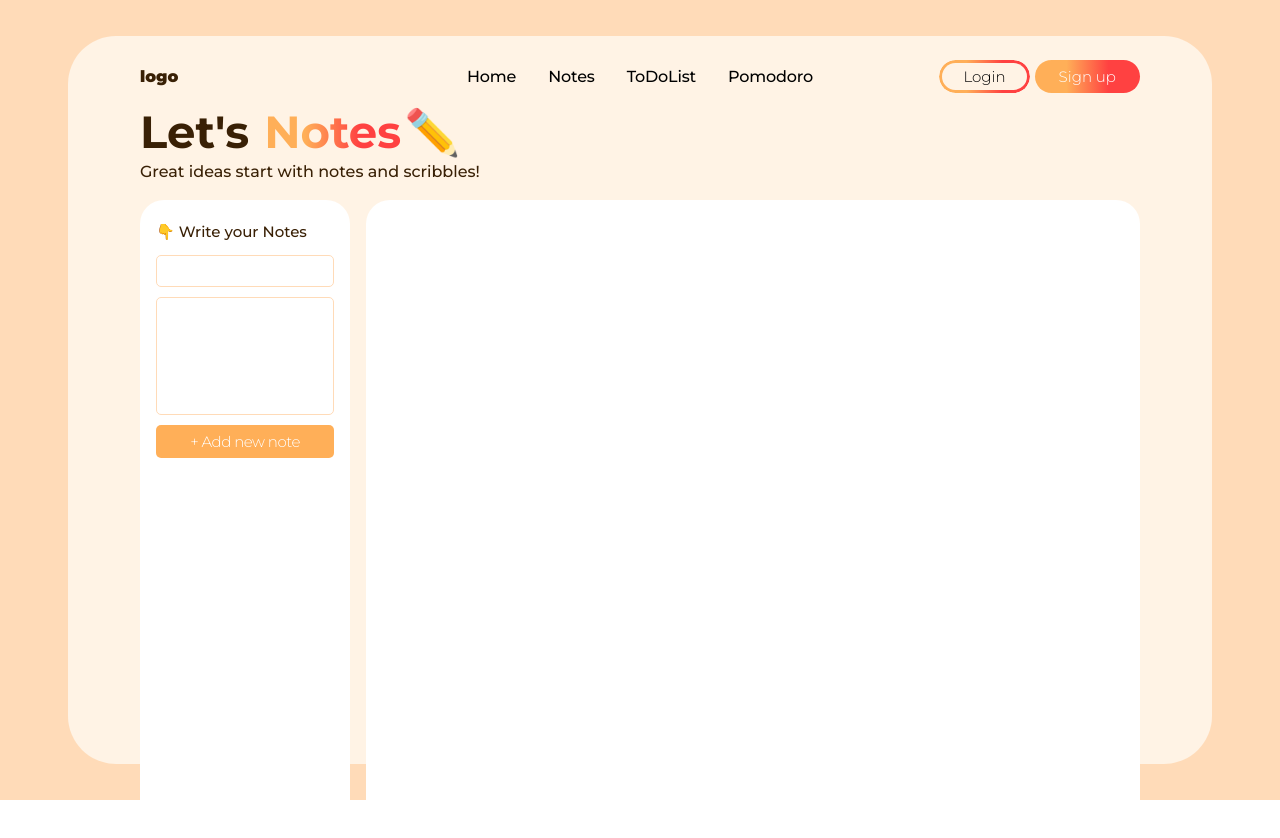
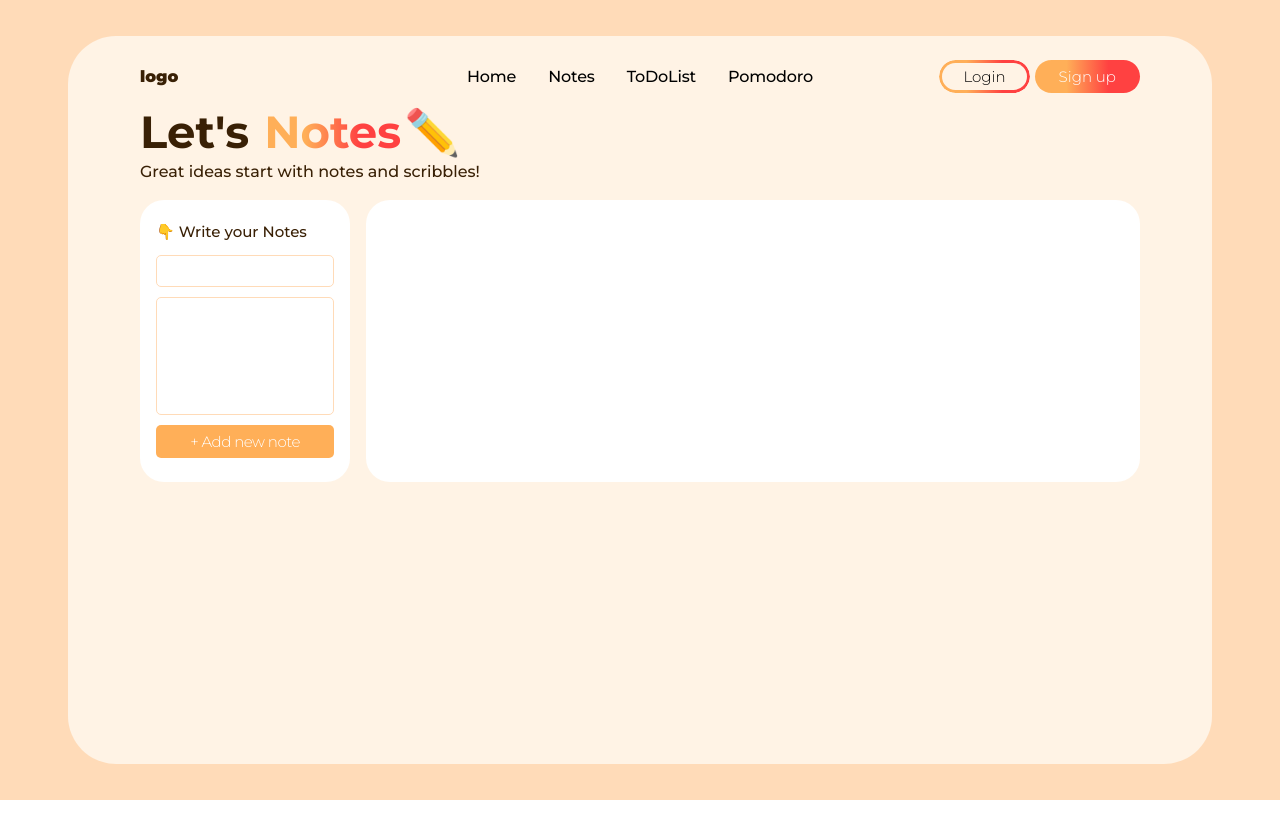
Before and after one commit to sooozi/study-app_ver.01, a React (Create React App) app: page /Note in a window 1280 px wide. Shown: the top 838 px of the page. After the commit the page ends 800 px from the top, so only its background shows below. Built offline with nearby package versions, Linux system fonts and the light colour scheme.

Commit message:
231215_스터디앱_노트페이지 스토리지 저장

```diff
--- a/src/pages/Note.js
+++ b/src/pages/Note.js
@@ -5,7 +5,6 @@ import NotesBoard from '../components/NotesBoard';
 import { Title } from '../components/Title';
 
 const NoteContainer = styled.div `
-  min-height: 100vh; /* 100% 대신에 viewport 높이를 사용 */
   box-sizing: border-box; /* 박스 모델의 영향을 고려하여 box-sizing 설정 */
   display: flex;
   gap: 1rem;
@@ -20,6 +19,7 @@ function Note() {
         <NotesAdd>
 
         </NotesAdd>
+
         <NotesBoard>
 
         </NotesBoard>
```
